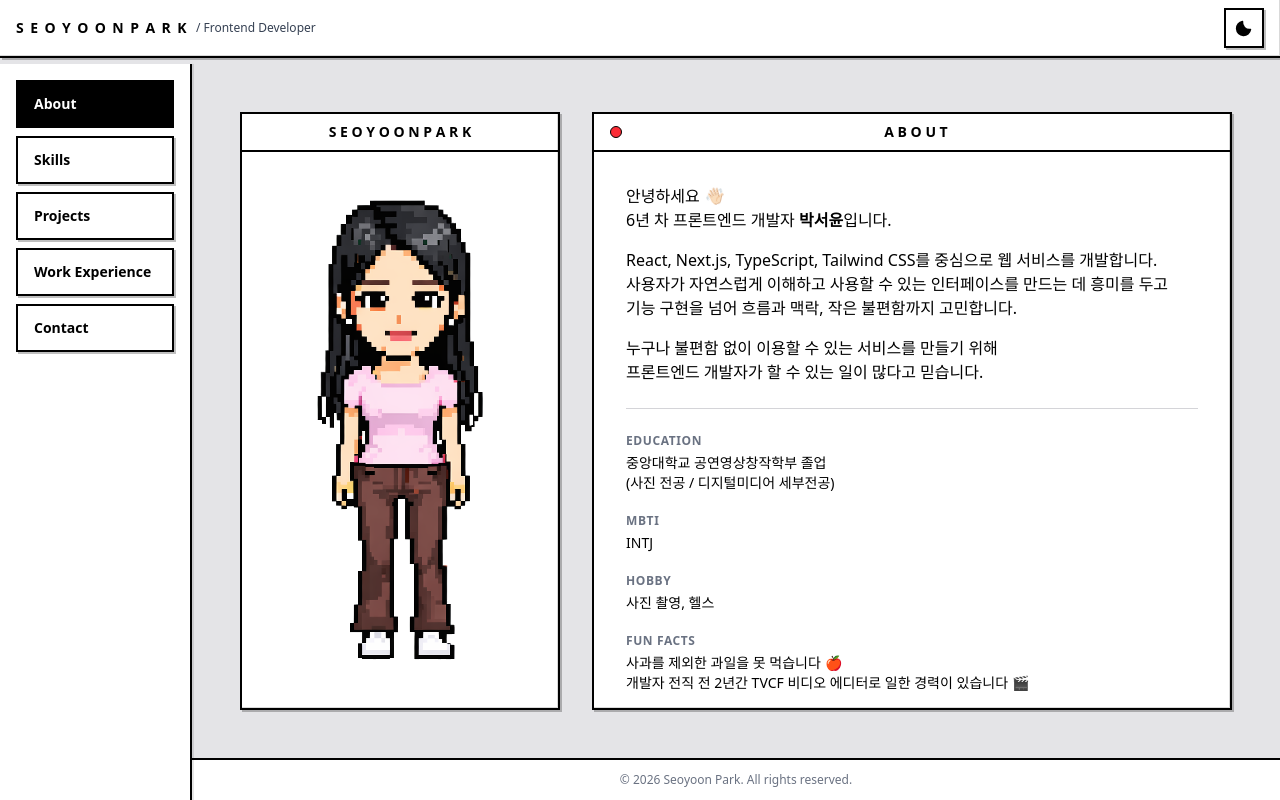
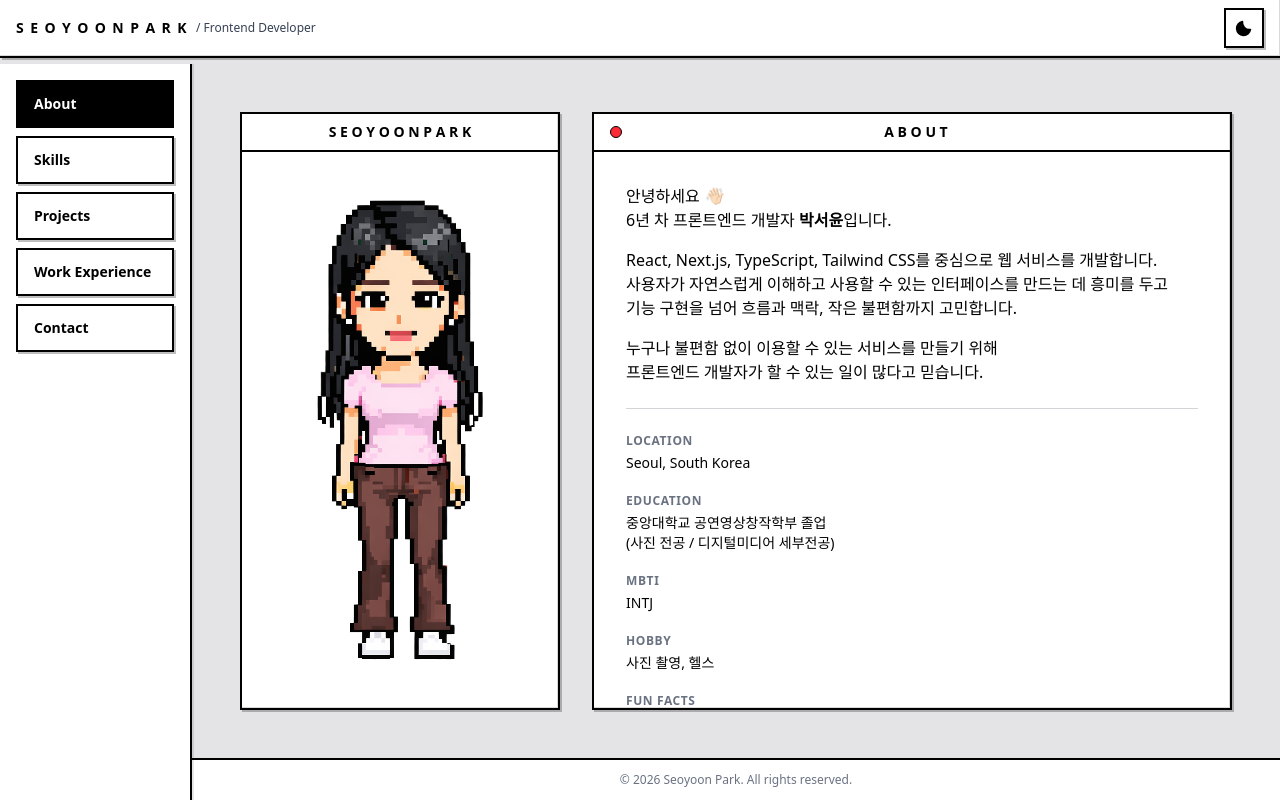
Before and after one commit to yeleepark/portfolio, a Next.js app: page /about in a window 1280 px wide. Built offline with nearby package versions, Linux system fonts and the light colour scheme.

Commit message:
feat: Enhance AboutSection with additional location detail
- Add a new entry for location, specifying "Seoul, South Korea" to provide more context in the AboutSection
- Maintain existing structure while enriching the personal information presented

```diff
--- a/src/components/content/AboutSection.tsx
+++ b/src/components/content/AboutSection.tsx
@@ -1,6 +1,10 @@
 const Br = () => <br className="hidden lg:block" />;
 
 const about = [
+  {
+    label: "Location",
+    value: "Seoul, South Korea",
+  },
   {
     label: "Education",
     value: "중앙대학교 공연영상창작학부 졸업\n(사진 전공 / 디지털미디어 세부전공)",
```
